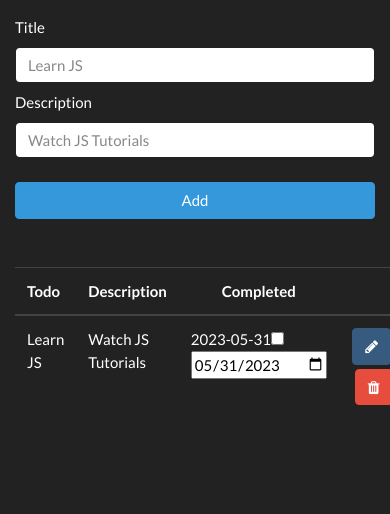
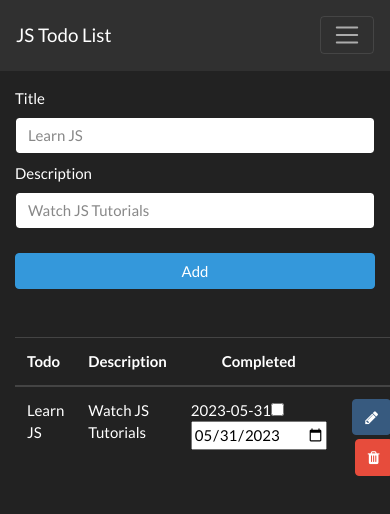
Before and after one commit to Houseliofer/PracticaJavaScript, a plain HTML site: page index.html in a window 390 px wide. Shown: the top 514 px of the page. Drawn offline with nearby package versions, Linux system fonts and the light colour scheme.

Commit message:
Agregada funcionalidad del model.js, e index.html

```diff
--- a/index.html
+++ b/index.html
@@ -14,7 +14,12 @@
 
 <body>
   <body>
-
+  <nav class="navbar navbar-expand-lg navbar-dark bg-dark">
+    <a class="navbar-brand" href="#">JS Todo List</a>
+    <button class="navbar-toggler" type="button" data-toggle="collapse" data-target="#navbarSupportedContent"
+      aria-controls="navbarSupportedContent" aria-expanded="false" aria-label="Toggle navigation">
+      <span class="navbar-toggler-icon"></span>
+    </button>
 
     <div class="collapse navbar-collapse" id="navbarSupportedContent">
       <ul class="navbar-nav mr-auto">
```
